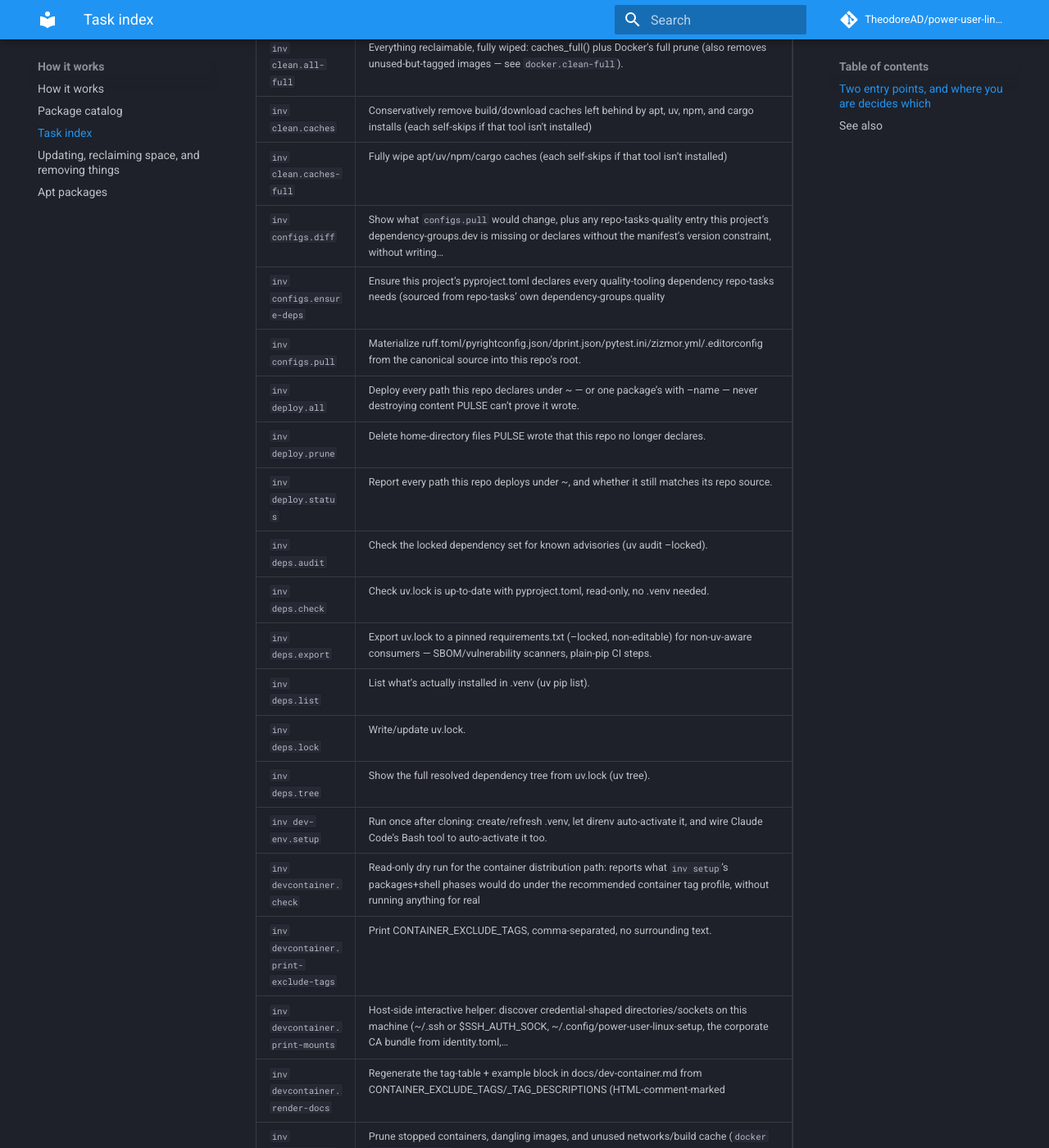
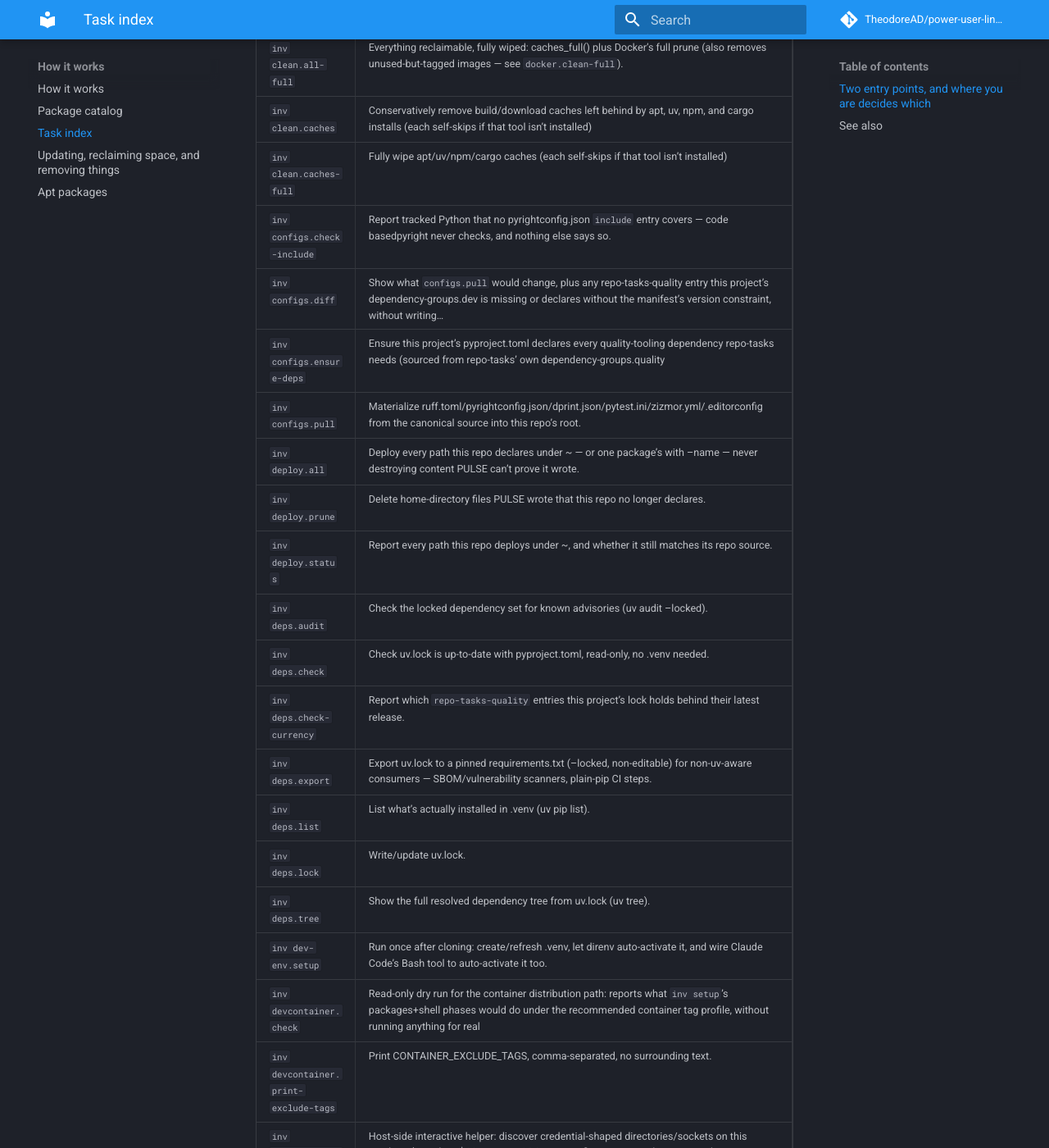
Before and after one commit to TheodoreAD/power-user-linux-setup, an MkDocs documentation site: the page built from docs/tasks.md, in a window 1280 px wide and 1400 px high, scrolled down 3917 px. Shown: the whole window at 82% size. Built offline with MkDocs 1.6.1 and Material for MkDocs 9.7.7, drawn with Linux system fonts in a browser that asks for light colours; comment, search, counter and statistics services are not loaded; some of the changed text lies outside the part shown.

Commit message:
Sweep to repo-tasks v0.5.0 and take every lagging gate tool
Bumps the repo-tasks pin from v0.3.0 to v0.5.0 and, using its new
deps.check-currency, takes the seven manifest entries the lock had frozen
behind their latest release: invoke-stubs 0.1.0 to 0.3.0 (locked at its
first commit for a month while configs.diff called it current),
basedpyright, ruff, shfmt-py, dprint-py, actionlint-py and zizmor.
hadolint-py stays put because the manifest's own exclusion rules out the
only newer release.

The shipped pyrightconfig.json and pytest.ini are pulled, and the task
index is regenerated, because the bump changes the task surface and the
catalog test fails on a lock-only commit. That is why this is one commit:
none of the parts passes the gate alone.

zizmor 1.30 adds a self-repository audit whose fix, the new uses dollar
slash syntax, is rejected by actionlint and by act, both checked against
their main branches today. The four local reusable-workflow calls decline
it inline, with the reason in ci.yml, rather than trading one red gate
step for another.

repo-tasks.toml declares plans/ unchecked by pyright, since its only
Python file is a plan attachment kept as evidence, and drops the note
saying the trunk setting was inert at the old pin: v0.5.0 reads it.

Co-Authored-By: Claude Opus 5.5 <noreply@anthropic.com>

```diff
--- a/docs/tasks.md
+++ b/docs/tasks.md
@@ -97,6 +97,7 @@ more.
 | `inv clean.all-full`                    | Everything reclaimable, fully wiped: caches_full() plus Docker's full prune (also removes unused-but-tagged images — see `docker.clean-full`).                                                         |
 | `inv clean.caches`                      | Conservatively remove build/download caches left behind by apt, uv, npm, and cargo installs (each self-skips if that tool isn't installed)                                                             |
 | `inv clean.caches-full`                 | Fully wipe apt/uv/npm/cargo caches (each self-skips if that tool isn't installed)                                                                                                                      |
+| `inv configs.check-include`             | Report tracked Python that no pyrightconfig.json `include` entry covers — code basedpyright never checks, and nothing else says so.                                                                    |
 | `inv configs.diff`                      | Show what `configs.pull` would change, plus any repo-tasks-quality entry this project's dependency-groups.dev is missing or declares without the manifest's version constraint, without writing…       |
 | `inv configs.ensure-deps`               | Ensure this project's pyproject.toml declares every quality-tooling dependency repo-tasks needs (sourced from repo-tasks' own dependency-groups.quality                                                |
 | `inv configs.pull`                      | Materialize ruff.toml/pyrightconfig.json/dprint.json/pytest.ini/zizmor.yml/.editorconfig from the canonical source into this repo's root.                                                              |
@@ -105,6 +106,7 @@ more.
 | `inv deploy.status`                     | Report every path this repo deploys under ~, and whether it still matches its repo source.                                                                                                             |
 | `inv deps.audit`                        | Check the locked dependency set for known advisories (uv audit --locked).                                                                                                                              |
 | `inv deps.check`                        | Check uv.lock is up-to-date with pyproject.toml, read-only, no .venv needed.                                                                                                                           |
+| `inv deps.check-currency`               | Report which `repo-tasks-quality` entries this project's lock holds behind their latest release.                                                                                                       |
 | `inv deps.export`                       | Export uv.lock to a pinned requirements.txt (--locked, non-editable) for non-uv-aware consumers — SBOM/vulnerability scanners, plain-pip CI steps.                                                     |
 | `inv deps.list`                         | List what's actually installed in .venv (uv pip list).                                                                                                                                                 |
 | `inv deps.lock`                         | Write/update uv.lock.                                                                                                                                                                                  |
@@ -121,6 +123,8 @@ more.
 | `inv docker.configure-credential-store` | Point docker (and, through oras, helm) at the OS secret store instead of a plaintext file.                                                                                                             |
 | `inv docs.build`                        | Build the docs site with zensical in strict mode (fails on any warning).                                                                                                                               |
 | `inv docs.clean`                        | Remove the built docs site (site/).                                                                                                                                                                    |
+| `inv docs.generate`                     | Render this package's generated documentation blocks into the files that carry their markers.                                                                                                          |
+| `inv docs.generate-check`               | Fail if a generated block is out of date.                                                                                                                                                              |
 | `inv docs.link-check`                   | Check that every relative link in the repo's markdown resolves to a file in this repo.                                                                                                                 |
 | `inv docs.serve`                        | Serve the docs site locally with live reload (zensical serve).                                                                                                                                         |
 | `inv fonts.check`                       | Report every place on this machine that names a font, and whether it agrees.                                                                                                                           |
```
Also changed, not shown: other parts of docs/tasks.md (+1 -1 lines), pyrightconfig.json (+5 -3 lines), repo-tasks.toml (+7 -8 lines), 4 other files.
